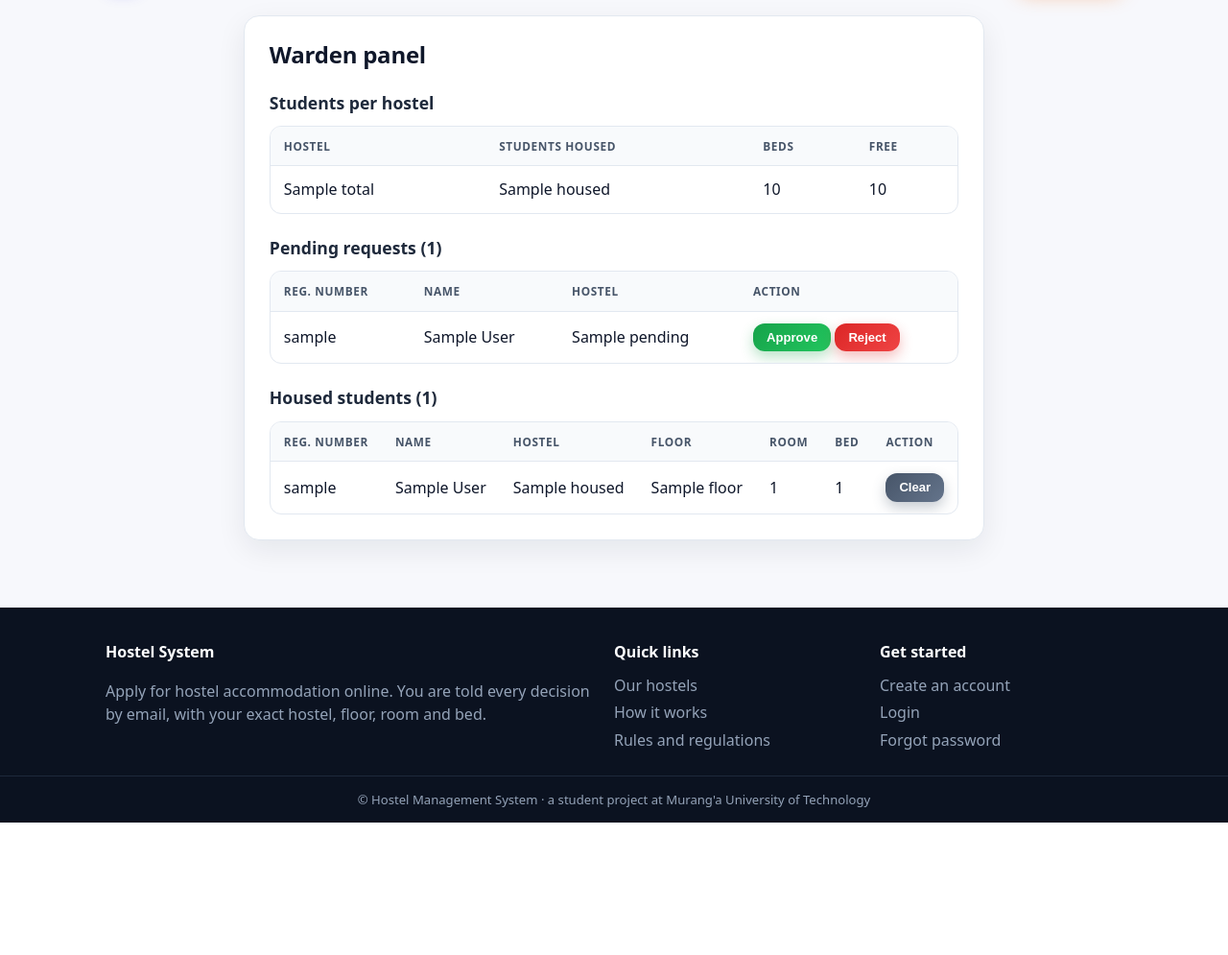
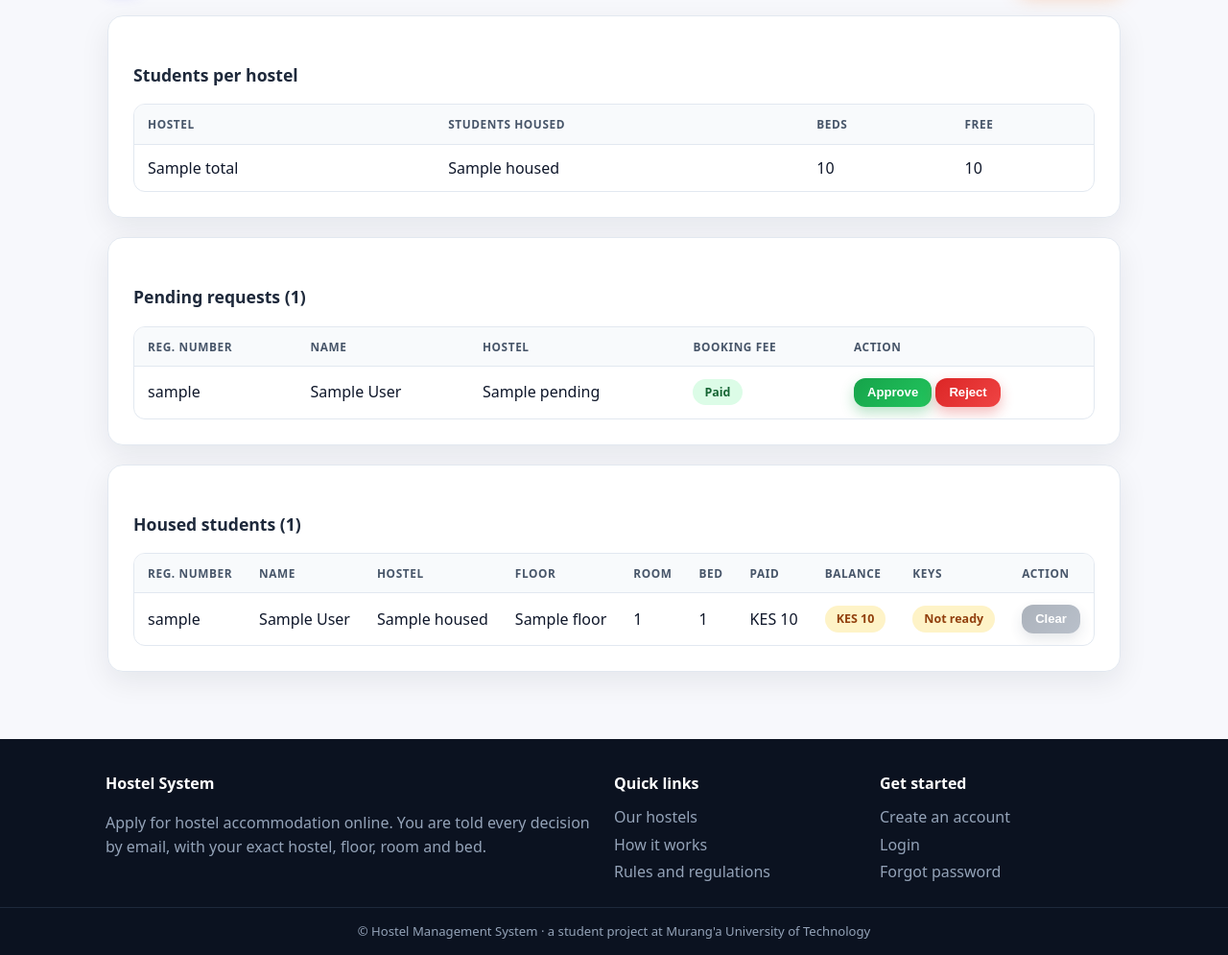
Before and after one commit to alecki-coder/Hostel_System, a Flask app: template templates/warden.html in a window 1280 px wide. Shown: the part 95-1090 px from the top of the page at 96% size. Before the commit the page ends 952 px from the top, so only its background shows below. Run offline with Flask 3, Linux system fonts and the light colour scheme; the template is opened without the code that fills it: most values are stand-ins (such as "Sample title", 1, 10 or a date in 2020); some libraries are stand-ins or nearby versions.

Commit message:
Show payment status, balance and keys on the warden panel

```diff
--- a/templates/warden.html
+++ b/templates/warden.html
@@ -2,9 +2,8 @@
 {% block title %}Warden panel{% endblock %}
 {% block content %}
 <div class="card">
-  <h2>Warden panel</h2>
-
   <h3>Students per hostel</h3>
+  <div class="table-wrap">
   <table>
     <tr><th>Hostel</th><th>Students housed</th><th>Beds</th><th>Free</th></tr>
     {% for h in totals %}
@@ -16,20 +15,28 @@
     </tr>
     {% endfor %}
   </table>
+  </div>
+</div>
 
+<div class="card">
   <h3>Pending requests ({{ pending|length }})</h3>
   {% if pending %}
+  <div class="table-wrap">
   <table>
-    <tr><th>Reg. number</th><th>Name</th><th>Hostel</th><th>Action</th></tr>
+    <tr><th>Reg. number</th><th>Name</th><th>Hostel</th><th>Booking fee</th><th>Action</th></tr>
     {% for b in pending %}
     <tr>
       <td>{{ b.username }}</td>
       <td>{{ b.full_name }}</td>
       <td>{{ b.hostel_name }}</td>
       <td>
+        {% if b.fee_status == 'paid' %}<span class="badge approved">Paid</span>
+        {% else %}<span class="badge pending">Not paid</span>{% endif %}
+      </td>
+      <td>
         <form method="post" action="/warden/approve/{{ b.id }}" style="display:inline">
           <input type="hidden" name="csrf_token" value="{{ csrf_token() }}">
-          <button type="submit">Approve</button>
+          <button type="submit" {% if b.fee_status != 'paid' %}disabled title="The booking fee has not been paid" style="opacity:.45;cursor:not-allowed"{% endif %}>Approve</button>
         </form>
         <form method="post" action="/warden/reject/{{ b.id }}" style="display:inline">
           <input type="hidden" name="csrf_token" value="{{ csrf_token() }}">
@@ -39,16 +46,20 @@
     </tr>
     {% endfor %}
   </table>
+  </div>
   {% else %}
-    <p>No pending requests.</p>
+    <p class="muted">No pending requests.</p>
   {% endif %}
+</div>
 
+<div class="card">
   <h3>Housed students ({{ housed|length }})</h3>
   {% if housed %}
+  <div class="table-wrap">
   <table>
     <tr>
-      <th>Reg. number</th><th>Name</th><th>Hostel</th>
-      <th>Floor</th><th>Room</th><th>Bed</th><th>Action</th>
+      <th>Reg. number</th><th>Name</th><th>Hostel</th><th>Floor</th><th>Room</th><th>Bed</th>
+      <th>Paid</th><th>Balance</th><th>Keys</th><th>Action</th>
     </tr>
     {% for b in housed %}
     <tr>
@@ -58,17 +69,27 @@
       <td>{{ b.floor }}</td>
       <td>{{ b.room_number }}</td>
       <td>{{ b.bed_number }}</td>
+      <td>KES {{ b.paid_total }}</td>
+      <td>
+        {% if b.balance > 0 %}<span class="badge pending">KES {{ b.balance }}</span>
+        {% else %}<span class="badge approved">Cleared</span>{% endif %}
+      </td>
+      <td>
+        {% if b.keys_ready %}<span class="badge approved">Ready</span>
+        {% else %}<span class="badge pending">Not ready</span>{% endif %}
+      </td>
       <td>
         <form method="post" action="/warden/clear/{{ b.id }}" style="display:inline">
           <input type="hidden" name="csrf_token" value="{{ csrf_token() }}">
-          <button type="submit">Clear</button>
+          <button type="submit" {% if b.balance > 0 %}disabled title="Unpaid balance" style="opacity:.45;cursor:not-allowed"{% endif %}>Clear</button>
         </form>
       </td>
     </tr>
     {% endfor %}
   </table>
+  </div>
   {% else %}
-    <p>No students are housed yet.</p>
+    <p class="muted">No students are housed yet.</p>
   {% endif %}
 </div>
 {% endblock %}
```
